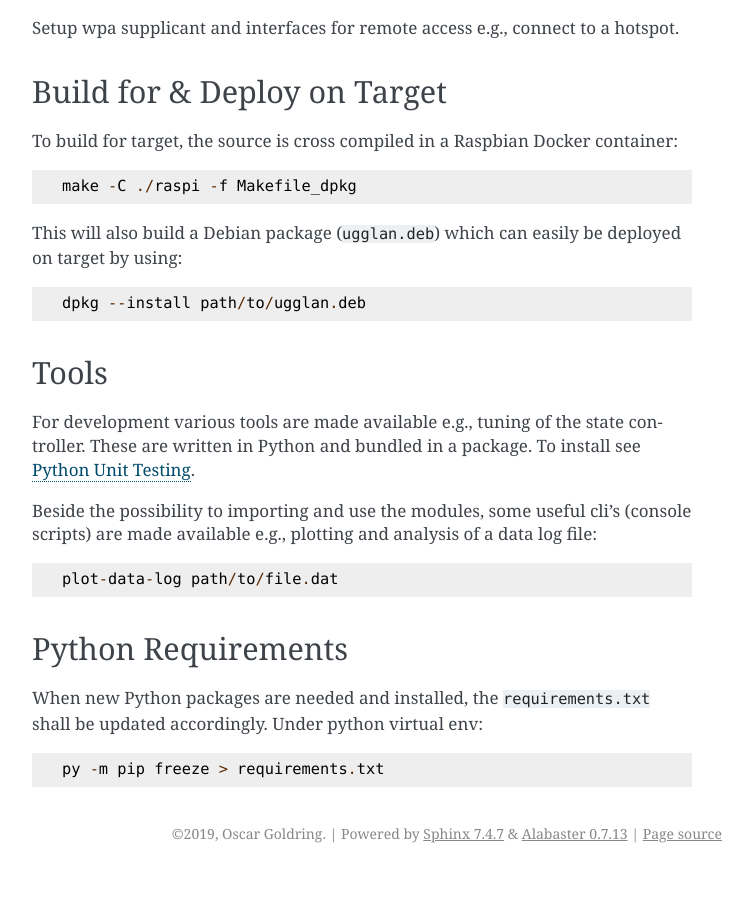
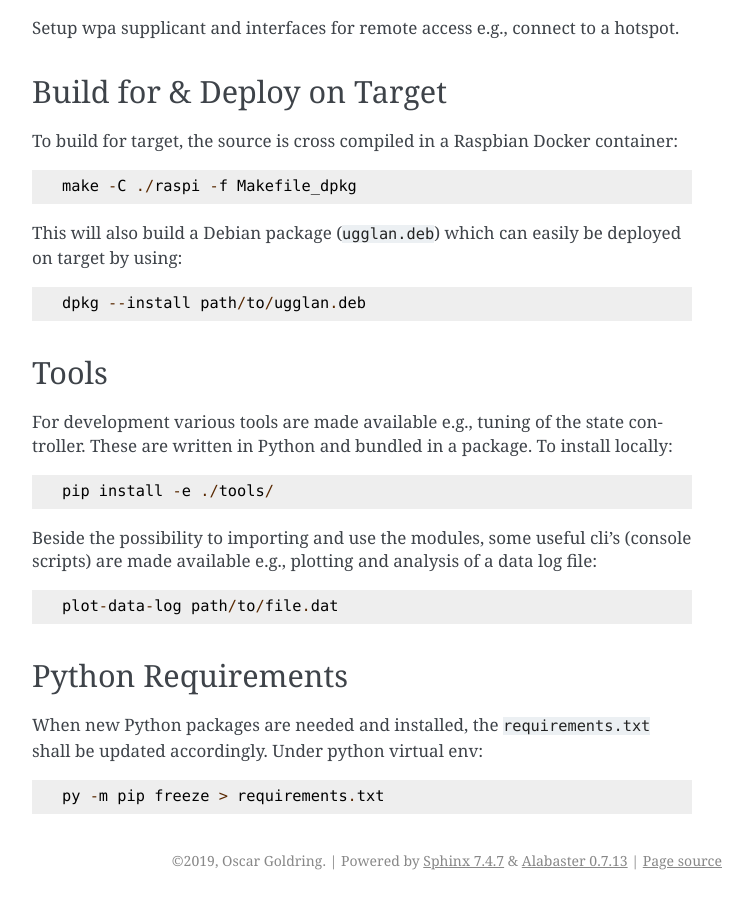
Before and after one commit to real-tintin/ugglan, a Sphinx documentation site: the page built from doc/source/development.rst, in a window 1280 px wide and 900 px high, scrolled down 1786 px. Shown: the whole window, without its empty margins (388-1141 px from the left). Built offline with Sphinx 7.4.7, drawn with Linux system fonts in a browser that asks for light colours; before the commit the page ends 2659 px from its top, so only the background shows below that.

Commit message:
Merge learn-github-actions into master. Also includes:     * Build doc and run tool unit tests in docker containers.     * Explicitly make docker entry shell scripts executable.     * Some refactoring of requirements file (more to come).     * Update dev section in doc.

```diff
--- a/doc/source/development.rst
+++ b/doc/source/development.rst
@@ -87,7 +87,9 @@ Tools
 ======
 For development various tools are made available e.g., tuning of the state
 controller. These are written in Python and bundled in a package. To install
-see :ref:`py_unit_testing`.
+locally::
+
+    pip install -e ./tools/
 
 Beside the possibility to importing and use the modules, some useful cli's
 (console scripts) are made available e.g., plotting and analysis of a data
```
Also changed, not shown: doc/requirements.txt (added, +8 -0 lines), 10 other files.
